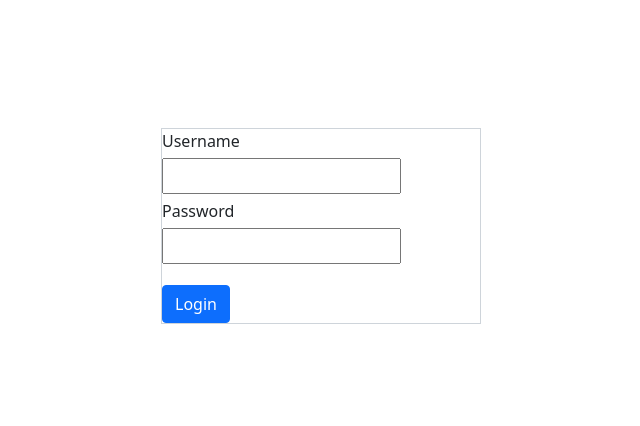
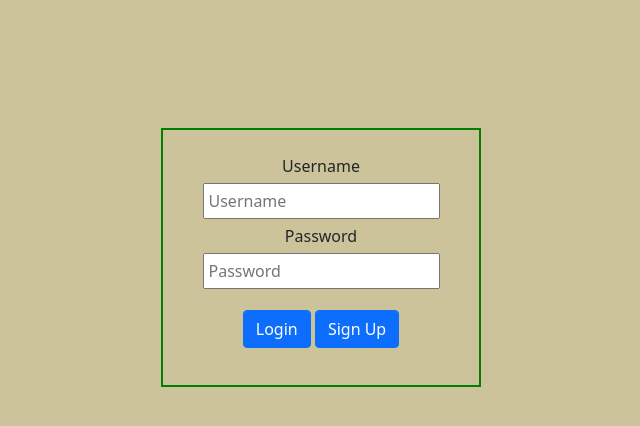
Before and after one commit to azadchoubey/php-practies, a PHP site: page /login.php in a window 1280 px wide. Shown: the top 426 px of the page, without its empty margins (287-927 px from the left). Run offline with PHP 8.4, Linux system fonts and the light colour scheme.

Commit message:
Add files via upload

```diff
--- a/login.php
+++ b/login.php
@@ -7,36 +7,41 @@ session_start();
 
 if($_SERVER['REQUEST_METHOD'] == 'POST'){
     $user=$_POST['username'];
-    $pass=$_POST['password'];
 
+   $mypassword = ($_POST['password']);
     $server="localhost";
 $database="login";
 $username="root";
 $password="";
 $conn=mysqli_connect($server,$username,$password,$database);
-$sql = "SELECT * FROM `user` WHERE `Username`='$user' AND `Password`='$pass'";
+$sql = "SELECT * FROM `user` WHERE `Username`= '$user'";
 $RESULT= mysqli_query($conn, $sql);
-
 $numrows = mysqli_num_rows($RESULT);
-
   if ($numrows > 0){
+    while($row = mysqli_fetch_assoc($RESULT))
+    { if (password_verify($mypassword,$row['Password'] )){
       session_start();
 
       $_SESSION["username"] = $user;
       $_SESSION["login_time_stamp"] = time();
-
       header("Location:curd.php");
     }
     else{
       echo"<div class='alert alert-danger alert-dismissible fade show' role='alert'>
-  <center><strong>invaild login details ! </strong> </center>
+      <center><strong>invaild password ! </strong> </center>
       <button type='button' class='btn-close' data-bs-dismiss='alert' aria-label='Close'></button>
       </div>";
 
-   // echo"invaild login details";
+    }
+    }
+  }else {
+    echo"<div class='alert alert-danger alert-dismissible fade show' role='alert'>
+    <center><strong>invaild  username ! </strong> </center>
+    <button type='button' class='btn-close' data-bs-dismiss='alert' aria-label='Close'></button>
+    </div>";
+
 
   }
-
 }
 
 
@@ -44,7 +49,7 @@ else{
 ?>
 
 
-<!doctype html>
+<!Doctype html>
 <html lang="en">
   <head>
     <!-- Required meta tags -->
@@ -54,21 +59,22 @@ else{
     <!-- Bootstrap CSS -->
     <link href="https://cdn.jsdelivr.net/npm/bootstrap@5.0.0-beta1/dist/css/bootstrap.min.css" rel="stylesheet" integrity="sha384-giJF6kkoqNQ00vy+HMDP7azOuL0xtbfIcaT9wjKHr8RbDVddVHyTfAAsrekwKmP1" crossorigin="anonymous">
 
-    <title>Hello, world!</title>
+    <title>Login</title>
   </head>
-
+ <body style="background-color: rgb(204, 195, 155) ;">
 
   <div class="contanior " >
   <form action="login.php" method="post" enctype="application/x-www-form-urlencoded">
          <TR>
-        <th >Username</th>
+        <br><th class="heading" >Username</th>
         </TR><br>
 <tr>
-<td ><input type="text"name="username" class="from" required></td></tr><br>
-<tr> <th> Password</th><br>
+<td ><input type="text"name="username" class="from" required placeholder="Username"></td></tr><br>
+<tr> <th class="heading"> Password</th><br>
 </tr>
-<tr><td><input type="text"name="password" class="from" required></td></tr><br>
+<tr><td><input type="password"name="password" class="from" required placeholder='Password'></td></tr><br>
 <tr> <td> <input type="submit" class="btn btn-primary mt-3" id="submit" value="Login"></button></td></tr>
+<tr> <td> <input type="button" onclick="location.href='signup.php';" class="btn btn-primary mt-3" id="signup" value="Sign Up"></button><pre></td></tr>
 </form></div>
 
     <!-- Optional JavaScript; choose one of the two! -->
--- a/sty.css
+++ b/sty.css
@@ -1,3 +1,7 @@
+body{
+ background-color:  rgb(204, 195, 155) ;
+
+}
 .contanior{
     margin:10%;
     margin-left: 35%;
@@ -6,10 +10,12 @@
     font-weight: 400;
     line-height: 1.5;
     color: #212529;
-    background-color: #fff;
-    background-clip: padding-box;
-    border: 1px solid #ced4da;
-    margin-bottom: 5px;
+    background-color: rgb(204, 195, 155)  ;
+    border: 2px solid green;
+
+    text-align: center;
+
+    background-origin: padding-box;
 }
 
 .sesstion{
@@ -25,3 +31,8 @@ margin-top: 5px;
 margin-bottom: 5px;
 
 }
+.heading{
+
+  padding: 10%;
+
+}
```
Also changed, not shown: signup.php (added, +118 -0 lines). Lines whose indentation alone changed are shown as unchanged.
